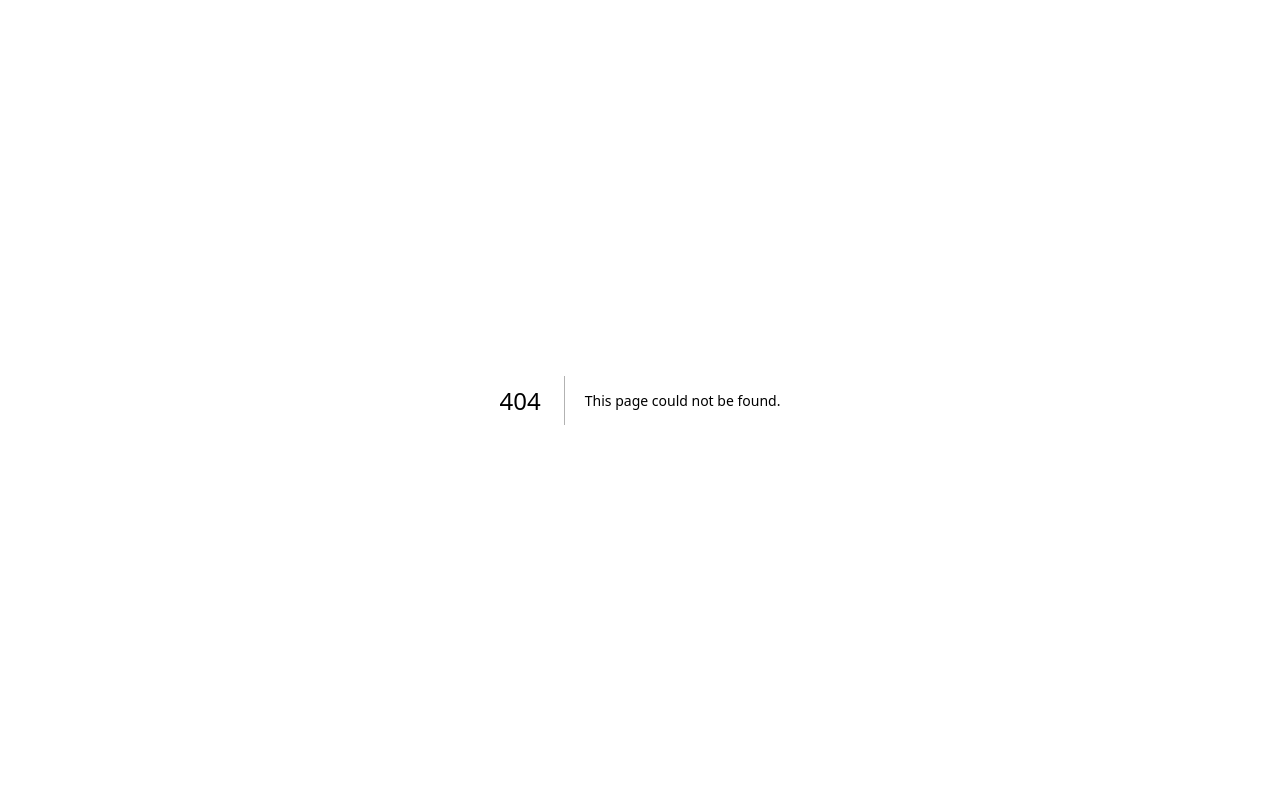
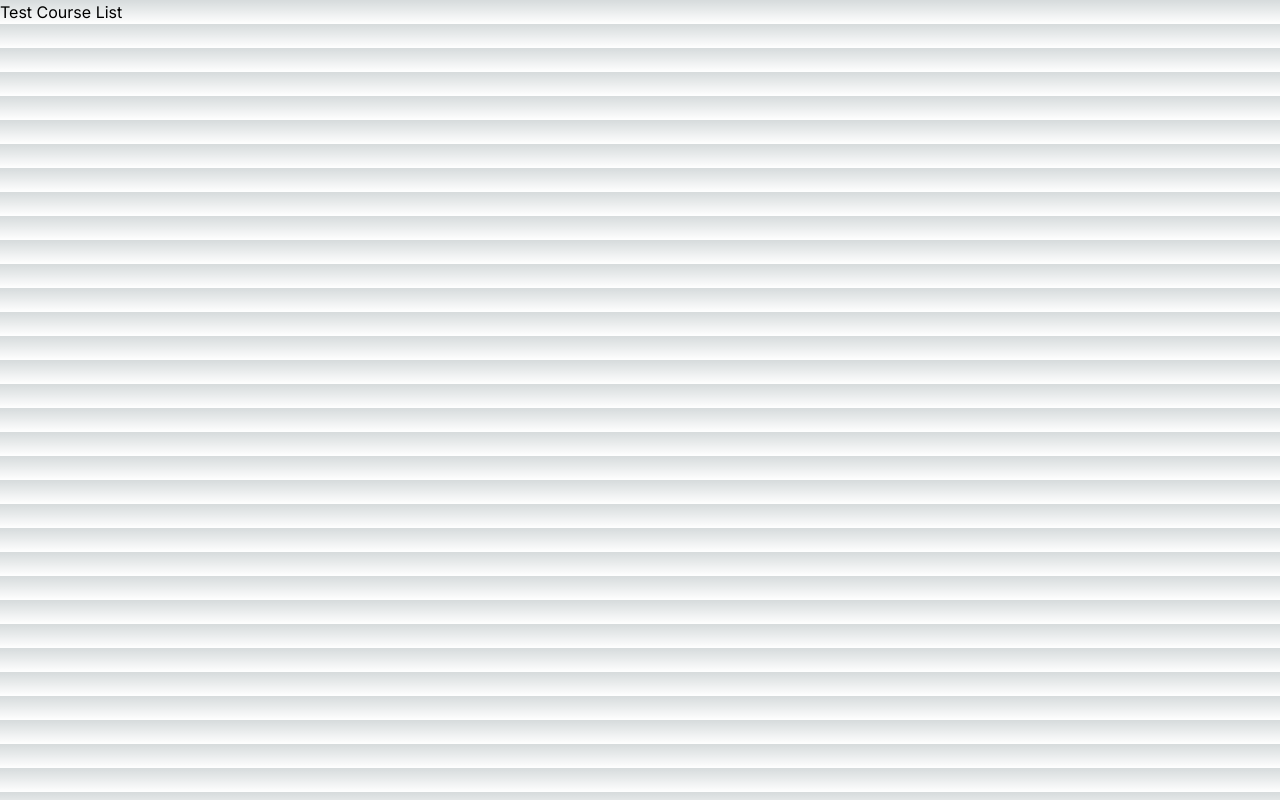
Before and after one commit to oddsteam/training, a Next.js app: page /courses in a window 1280 px wide. Before the commit this address had no page. Built offline with nearby package versions, Linux system fonts and the light colour scheme.

Commit message:
Init course list

```diff
--- /dev/null
+++ b/src/app/courses/page.tsx
@@ -0,0 +1,3 @@
+export default function Courses() {
+  return <div>Test Course List</div>;
+}
```
